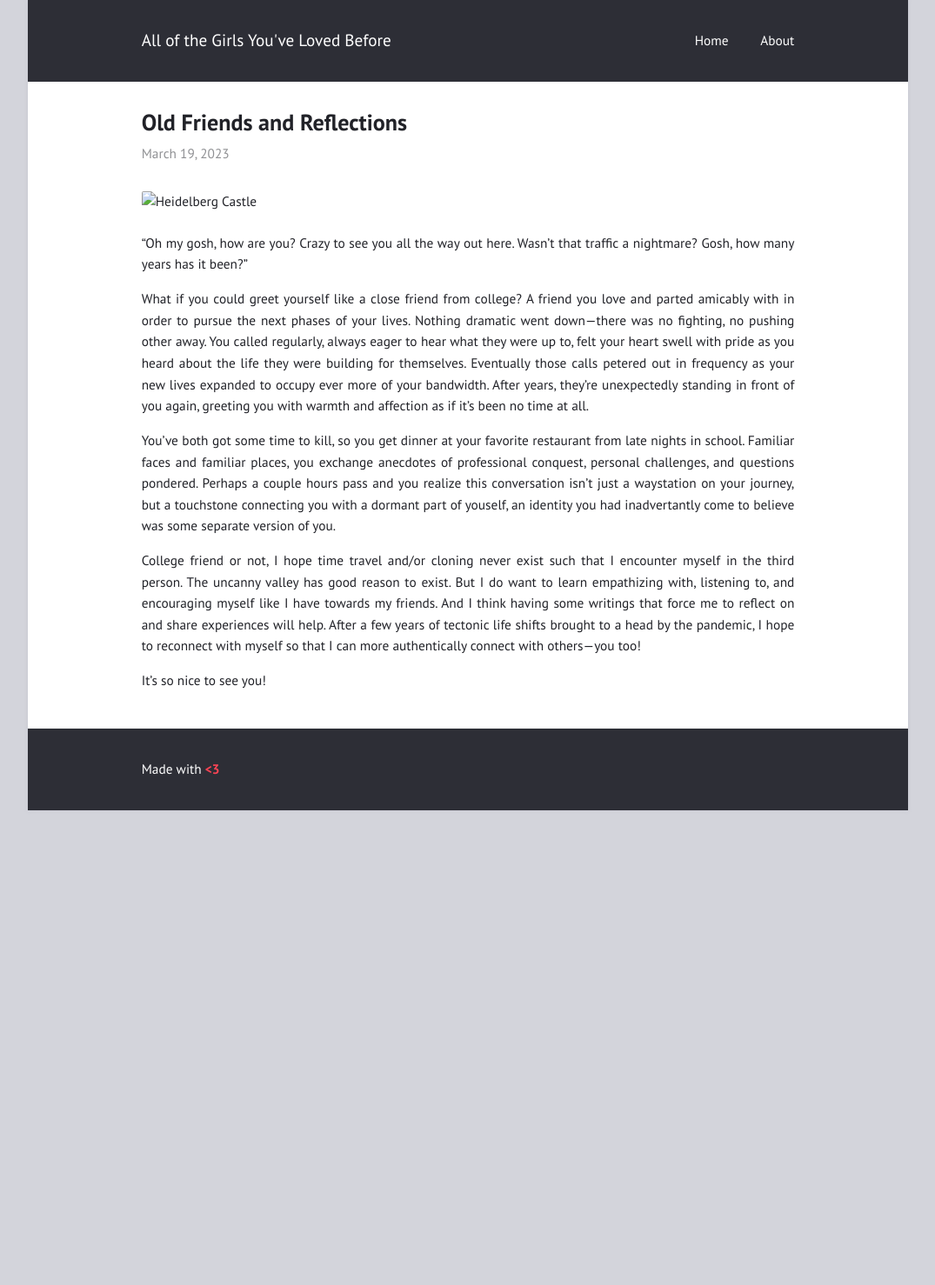
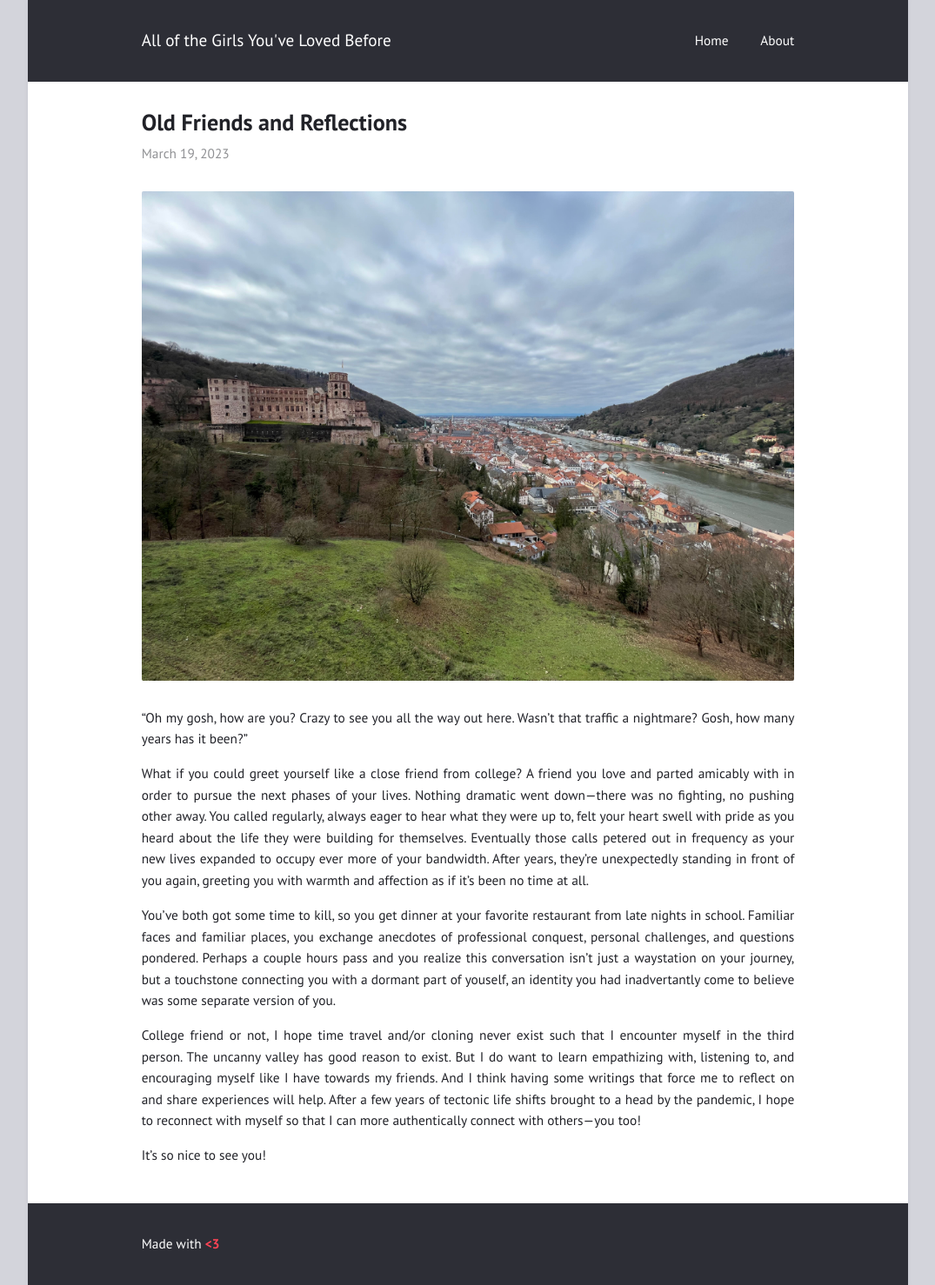
Before and after one commit to cafolau/cafolau.github.io, a Jekyll site: the page built from _posts/2023-03-19-first-post.md, in a window 1280 px wide. Shown: the whole page at 87% size, without its empty margins (102-1177 px from the left). Built offline with Jekyll 4.4.1, drawn with Linux system fonts in a browser that asks for light colours; before the commit the page ends 932 px from its top, so only the background shows below that.

Commit message:
Update 2023-03-19-first-post.md

```diff
--- a/_posts/2023-03-19-first-post.md
+++ b/_posts/2023-03-19-first-post.md
@@ -4,7 +4,7 @@ layout: post
 author: christian
 ---
 
-![Heidelberg Castle](assets/heidelberg.jpg)
+![Heidelberg Castle](/assets/heidelberg.jpg)
 
 "Oh my gosh, how are you? Crazy to see you all the way out here. Wasn't that traffic a nightmare? Gosh, how many years has it been?"
 
```
